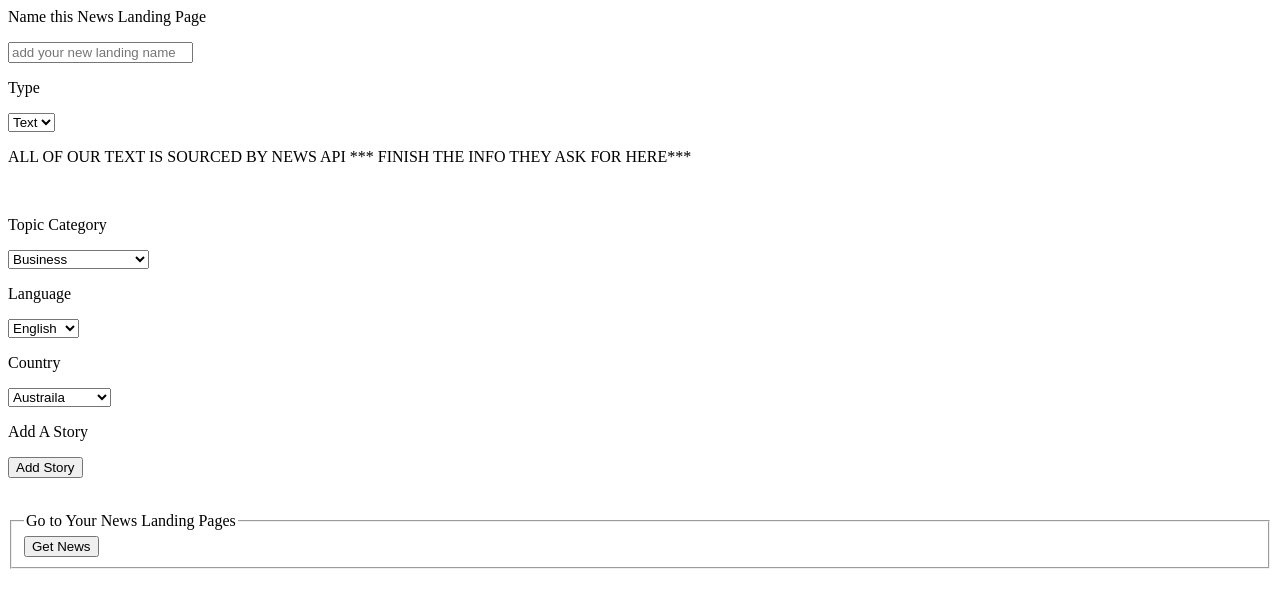
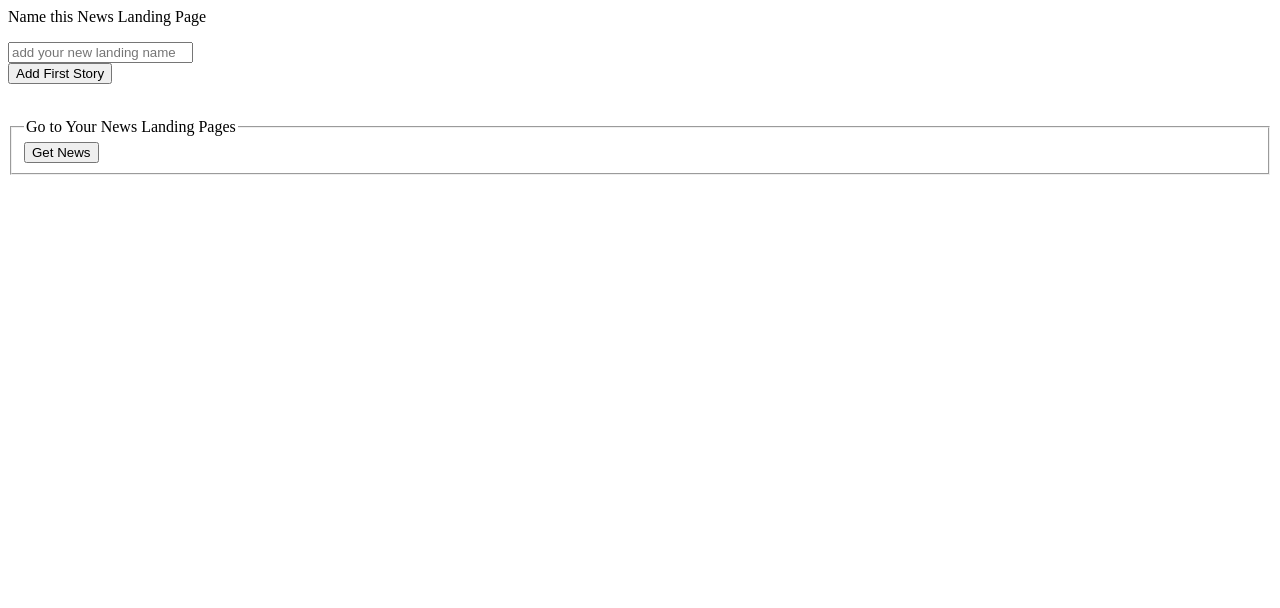
Before and after one commit to laurengordonfahn/hb_read_black_project, a Flask app: template templates/new_landing.html in a window 1280 px wide. Shown: the top 608 px of the page. Run offline with Flask 2, Linux system fonts and the light colour scheme; the template is opened without the code that fills it, so the values that code supplies are empty.

Commit message:
nearly there in getting jquery to run

```diff
--- a/static/general.js
+++ b/static/general.js
@@ -110,9 +110,90 @@ function showStories(topic_id,response){
     }
     $("input.chose_source_btn").on("click", getRequestInfo);
 
+//////////////Runs on new_landing page when need to make the landig name unique for user and need to be named/////
+var STORY_COUNT = 0;
+function warnUniqueLandingName(response){
+    if (response['landing_name_used'] === 'yes'){
+        var landing_name =$('new_landing_name').val();
+        alert('You already have a news landing page named ' + landing_name + 'please make a unique landing name.');
+    }
+    else if(response['landing_name_used'] === 'no'){
+        $('#new_landing_name').attr('readonly', true);
+        $('#add_first_story_div').html("");
+
+        $("#add_story_div").html(
+            "<p>Type</p><select id = 'type-" + window.STORY_COUNT+"' name='type-"+ window.STORY_COUNT + "'> " +
+                "<option value='text'> Text </option> " +
+                "<!-- <option value='audio'> Audio </option>" +
+                "<option value='video'> Video </option> -->" +
+            "</select>" +
+            "<p> ALL OF OUR TEXT IS SOURCED BY NEWS API *** FINISH THE INFO THEY ASK FOR HERE***</p>" +
+            "<br>" +
+
+            "<p> Topic Category </p>" +
+            "<select id='category-" + window.STORY_COUNT +"'name='category-"+ window.STORY_COUNT + "'>" +
+                "<option value='business'> Business </option>" +
+                "<option value='entertainment'> Entertainment </option>" +
+                "<option value='gaming'>Gaming </option>" +
+                "<option value='general'>General </option>" +
+                "<option value='music'> Music</option>" +
+                "<option value='science-and-nature'> Science-and-Nature </option>" +
+                "<option value='technology'> Technology</option>" +
+            "</select>" +
+            "<br>" +
+
+            "<!-- TEST OUT SOME DAY HAVING MORE THAN ONE can also add country -->"+
+            "<p>Language</p>"+
+            "<select id='language-" + window.STORY_COUNT + "'name='language-" + window.STORY_COUNT + "'>"+
+                "<option value = 'en'>English</option>" +
+                "<option value = 'de'>German</option>"+
+                "<option value = 'fr'>French</option>"+
+                "<option value = 'all'> All</option>"+
+           " </select>" +
+           " <br> "+
+            "<!-- AT SOME POINT CHOSE MULTIPLE PLACES -->"+
+            "<p>Country</p>" +
+            "<select id='country-" + window.STORY_COUNT + "' name='country-" + window.STORY_COUNT + "'>"+
+                "<option value = 'au'> Austraila</option>"+
+                "<option value = 'de'>Germany</option>" +
+                "<option value = 'gb'>Great Britian</option>" +
+                "<option value = 'in'>India</option>" +
+                "<option value = 'it'>Italy</option>" +
+                "<option value = 'us'>United States</option>" +
+            "</select>" +
+            "<br>" +
+            "<p>Add A Story</p>" +
+            "<input id='hidden_story_count' type='hidden' name='window.STORY_COUNT' value='"+(window.STORY_COUNT)+"'>" +
+            "<input id='add_story' type='submit' id='keyword_txt_btn' name='keyword_txt_btn' value='Add Story'>"    +
+            "</form>" +
+            "<br>");
+        $('#add_story').on('click', addHiddenCount);
+        $("#add_story").on('click', checkStoryQuery);
+    }
+    else if(response['landing_name_needed'] === 'yes'){
+        alert('You must name this landing page');
+
+    }
+
+}
+function mustNameLanding(evt){
+    evt.preventDefault();
+    var landing_name =$('#new_landing_name').val();
+    var formInputs ={
+        'new_landing_name': landing_name
+    };
+    $.post(
+        '/check_landing_name.json',
+        formInputs,
+        warnUniqueLandingName)
+}
+
+
+$('#add_first_story_btn').on('click', mustNameLanding);
+
 
 ///////////////new_landing page creation button click counter/ id and name attribute counter/////////////
-var STORY_COUNT = -1;
+
 function addToStoryCount(evt){
     evt.preventDefault();
     STORY_COUNT = window.STORY_COUNT + 1;
@@ -129,39 +210,8 @@ function addHiddenCount(){
     console.log("This is testing that addHiddenCount is running")
     $('#hidden_story_count').val(window.STORY_COUNT.toString());
 }
-$('#add_story').on('click', addHiddenCount);
 
 
-//////////////Runs on new_landing page when need to make the landig name unique for user and need to be named/////
-function warnUniqueLandingName(response){
-    if (response['landing_name_used'] === 'yes'){
-        var landing_name =$('new_landing_name').val();
-        alert('You already have a news landing page named ' + landing_name + 'please make a unique landing name.');
-    }
-    else if(response['landing_name_used'] === 'no'){
-        $('#new_landing_name').attr('readonly', true);
-    }
-    else if(response['landing_name_needed'] === 'yes'){
-        alert('You must name this landing page');
-
-    }
-
-}
-function mustNameLanding(evt){
-    evt.preventDefault();
-    var landing_name =$('new_landing_name').val();
-    var formInputs ={
-        'new_landing_name': landing_name
-    };
-    $.post(
-        '/check_landing_name.json',
-        formInputs,
-        warnUniqueLandingName)
-}
-$('#add_story').one('click', mustNameLanding);
-
-
-////////////////////
 
 
 ////////// Add a new story to the new_landing//////
@@ -170,11 +220,8 @@ function addStoryHtml(response){
     console.log(response);
 
     if(response['status'] != "ok"){
-        var type=$('#type-' +window.STORY_COUNT).val();
-        var category = $('#category-' + window.STORY_COUNT).val();
-        var country=$('#country-' + window.STORY_COUNT).val();
-        var language=$('#language-'+ window.STORY_COUNT).val();
-        alert("The Story Query for "+ category +" " + type + " news from" + country + " in the language " + language +" is not supported right now.");
+
+        alert("The Story Query for "+ response['category'] +" " + response['type'] + " news from" + response['country'] + " in the language " + response['language'] +" is not supported right now.");
     }
 
     else{
@@ -227,8 +274,8 @@ function addStoryHtml(response){
             "</select>" +
             "<br>" +
             "<p>Add A Story</p>" +
-            "<input id='hidden_window.STORY_COUNT' type='hidden' name='window.STORY_COUNT' value='"+(window.STORY_COUNT)+"'>" +
-            "<input id='#add_story' type='submit' id='keyword_txt_btn' name='keyword_txt_btn' value='Add Story'>"    +
+            "<input id='hidden_story_count' type='hidden' name='window.STORY_COUNT' value='"+(window.STORY_COUNT)+"'>" +
+            "<input id='add_story' type='submit' id='keyword_txt_btn' name='keyword_txt_btn' value='Add Story'>"    +
             "</form>" +
             "<br>"
             );
@@ -266,7 +313,9 @@ function checkStoryQuery(evt){
         addStoryHtml);
 }
 
-$("#add_story").on('click', checkStoryQuery);
+console.log($("#add_story"));
+
+
 
 
 
--- a/templates/new_landing.html
+++ b/templates/new_landing.html
@@ -1,17 +1,20 @@
 {% extends 'base.html' %}
 {% block title %} New Landing {% endblock %}
 {% block content %}
-    <form action='/cautious_query_api.json'  method='POST'>
+    <form action="#" method='POST'>
         <p> Name this News Landing Page </p>
         <input id='new_landing_name' type='text' name='new_landing_name' placeholder='add your new landing name'>
+        <div id='add_first_story_div'>
+            <button id='add_first_story_btn' type='submit' >Add First Story</button>
+        </div>
         <div id="stories_you_have_so_far"> </div>
         <div id="add_story_div">
-            <p>Type</p>
+            <!-- <p>Type</p>
             <select id="type-0" name='type'>
-                <option value='text'> Text </option>
+                <option value='text'> Text </option> -->
                 <!-- <option value='audio'> Audio </option>
                 <option value='video'> Video </option> -->
-            </select>
+           <!--  </select>
             <p> ALL OF OUR TEXT IS SOURCED BY NEWS API *** FINISH THE INFO THEY ASK FOR HERE***</p>
             <br>
 
@@ -25,19 +28,19 @@
                 <option value='science-and-nature'> Science-and-Nature </option>
                 <option value='technology'> Technology</option>
             </select>
-            <br>
+            <br> -->
 
             <!-- TEST OUT SOME DAY HAVING MORE THAN ONE can also add country -->
-            <p>Language</p>
+            <!-- <p>Language</p>
             <select id="language-0" name='language-0'>
                 <option value = 'en'>English</option>
                 <option value = 'de'>German</option>
                 <option value = 'fr'>French</option>
                 <option value = 'all'> All</option>
             </select>
-            <br>
+            <br> -->
             <!-- AT SOME POINT CHOSE MULTIPLE PLACES -->
-            <p>Country</p>
+            <!-- <p>Country</p>
             <select id="country-0" name='country-0'>
                 <option value = 'au'> Austraila</option>
                 <option value = 'de'>Germany</option>
@@ -46,12 +49,12 @@
                 <option value = 'it'>Italy</option>
                 <option value = 'us'>United States</option>
             </select>
-            <br>
-            <p>Add A Story</p>
+            <br> -->
+            <!-- <p>Add A Story</p>
 
 
         <input id='hidden_story_count' type='hidden' name='story_count' value="0">
-        <input id='add_story' type='submit' id='keyword_txt_btn' name='keyword_txt_btn' value='Add Story'>
+        <input id='add_story' type='submit' id='keyword_txt_btn' name='keyword_txt_btn' value='Add Story'> -->
         </div>
     </form>
     <br>
```
Also changed, not shown: curious.py (+23 -11 lines).
